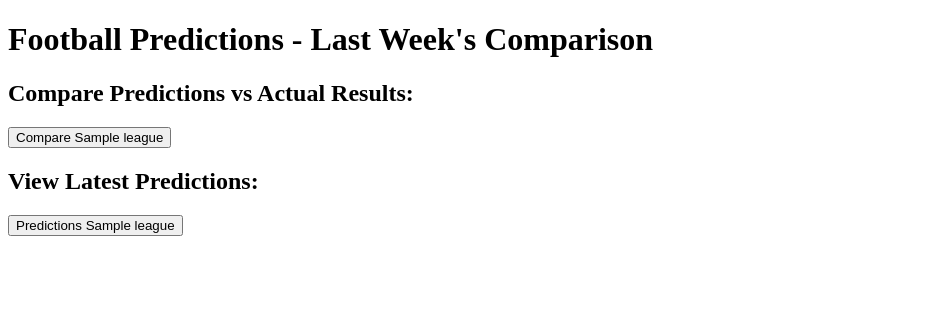
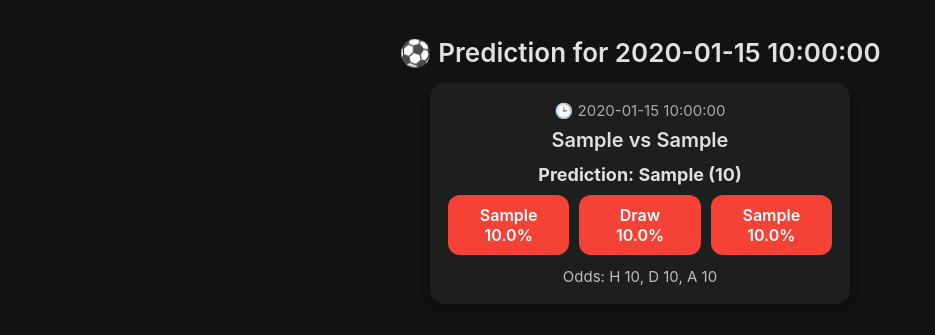
Before and after one commit to LinusPiorkowsky/BetAI, a Flask app: template templates/index.html in a window 1280 px wide. Shown: the top 335 px of the page, without its empty margins (0-935 px from the left). Run offline with Flask 3, Linux system fonts and the light colour scheme; the template is opened without the code that fills it: most values are stand-ins (such as "Sample title", 1, 10 or a date in 2020).

Commit message:
Prediction flask

```diff
--- a/app.py
+++ b/app.py
@@ -1,107 +1,38 @@
-from flask import Flask, render_template, request
 import os
 import pandas as pd
-import datetime
-import glob
+from flask import Flask, render_template
 
 app = Flask(__name__)
 
-# Define leagues
-LEAGUES = ["D1", "F1", "I1", "SP1", "E0"]  # Add more leagues as needed
+# Verzeichnis der Predictions
+PREDICTION_DIR = "data/predictions"
 
-# Data paths
-DATA_DIR = "data"
-PREDICTION_DIR = os.path.join(DATA_DIR, "prediction_history")
-SEASON_DIR = os.path.join(DATA_DIR, "2024_25")
+def get_latest_prediction():
+    """Findet die neueste Prediction-Datei und lädt sie als DataFrame."""
+    prediction_files = sorted(
+        [f for f in os.listdir(PREDICTION_DIR) if f.startswith("prediction") and f.endswith(".csv")],
+        key=lambda x: int(x.replace("prediction", "").replace(".csv", ""))
+    )
 
-def get_latest_prediction_file(league):
-    """Find the latest prediction file for the given league."""
-    pattern = os.path.join(PREDICTION_DIR, f"predictions_{league}_*.csv")
-    prediction_files = sorted(glob.glob(pattern), reverse=True)  # Sort newest first
-    return prediction_files[0] if prediction_files else None
+    if not prediction_files:
+        return None
 
-def load_actual_results(league):
-    """Load actual results for the current season."""
-    actual_file = os.path.join(SEASON_DIR, f"{league}.csv")
-    if os.path.exists(actual_file):
-        df_actual = pd.read_csv(actual_file)
-        df_actual["Date"] = pd.to_datetime(df_actual["Date"], format="%d/%m/%Y", errors="coerce")
-        df_actual = df_actual.dropna(subset=["Date"])  # Remove invalid dates
-        return df_actual
-    return None
-
-def compare_predictions(league):
-    """Compare predictions with actual outcomes."""
-    pred_file = get_latest_prediction_file(league)
-    actual_data = load_actual_results(league)
-
-    if not pred_file or actual_data is None:
-        return None  # No data available
-
-    df_preds = pd.read_csv(pred_file)
-    df_preds["Date"] = pd.to_datetime(df_preds["Date"], errors="coerce")
-
-    # Filter for last week's matches
-    one_week_ago = datetime.datetime.today() - datetime.timedelta(days=7)
-    df_preds = df_preds[df_preds["Date"] >= one_week_ago].copy()
-
-    # Merge with actual data
-    df_actual = actual_data[["Date", "HomeTeam", "AwayTeam", "FTHG", "FTAG", "FTR"]].copy()
-    df_actual["HomeTeam"] = df_actual["HomeTeam"].str.strip().str.lower()
-    df_actual["AwayTeam"] = df_actual["AwayTeam"].str.strip().str.lower()
-
-    df_preds["HomeTeam"] = df_preds["HomeTeam"].str.strip().str.lower()
-    df_preds["AwayTeam"] = df_preds["AwayTeam"].str.strip().str.lower()
-
-    df_merged = pd.merge(df_preds, df_actual, on=["Date", "HomeTeam", "AwayTeam"], how="left")
-
-    # Determine if prediction was correct
-    df_merged["Correct"] = df_merged["Prediction"] == df_merged["FTR"]
-
-    return df_merged
-
-def load_predictions(league):
-    """Load latest predictions only."""
-    pred_file = get_latest_prediction_file(league)
-
-    if not pred_file:
-        return None  # No data available
-
-    df_preds = pd.read_csv(pred_file)
-    df_preds["Date"] = pd.to_datetime(df_preds["Date"], errors="coerce")
-
-    return df_preds
+    latest_file = os.path.join(PREDICTION_DIR, prediction_files[-1])
+    df = pd.read_csv(latest_file)
+    return df
 
 @app.route("/")
-def home():
-    """Homepage with buttons for each league."""
-    return render_template("index.html", leagues=LEAGUES)
+def index():
+    """Zeigt die neueste Prediction."""
+    df = get_latest_prediction()
+    if df is None or df.empty:
+        return render_template("index.html", predictions=None)
 
-@app.route("/league/<league>")
-def show_league(league):
-    """Display predictions vs actual results for a league."""
-    if league not in LEAGUES:
-        return "Invalid league!", 404
+    # Sortiere nach Wahrscheinlichkeit eines Sieges (egal welches)
+    df["Max_Prob"] = df[["Prob_HomeWin", "Prob_Draw", "Prob_AwayWin"]].max(axis=1)
+    df = df.sort_values(by="Max_Prob", ascending=False)
 
-    results = compare_predictions(league)
-
-    if results is None or results.empty:
-        return render_template("league.html", league=league, error="No data available.")
-
-    return render_template("league.html", league=league, results=results.to_dict(orient="records"))
-
-@app.route("/predictions/<league>")
-def show_predictions(league):
-    """Display only the latest predictions for a league."""
-    if league not in LEAGUES:
-        return "Invalid league!", 404
-
-    predictions = load_predictions(league)
-
-    if predictions is None or predictions.empty:
-        return render_template("predictions.html", league=league, error="No predictions available.")
-
-    return render_template("predictions.html", league=league, predictions=predictions.to_dict(orient="records"))
+    return render_template("index.html", predictions=df.to_dict(orient="records"))
 
 if __name__ == "__main__":
-    app.run(debug=True)
+    app.run(debug=True, host="0.0.0.0", port=5000)
--- a/templates/index.html
+++ b/templates/index.html
@@ -4,18 +4,108 @@
     <meta charset="UTF-8">
     <meta name="viewport" content="width=device-width, initial-scale=1.0">
     <title>Football Predictions</title>
+    <style>
+        body {
+            font-family: -apple-system, BlinkMacSystemFont, "Segoe UI", Roboto, Helvetica, Arial, sans-serif;
+            background-color: #121212;
+            color: #e0e0e0;
+            margin: 0;
+            padding: 20px;
+            text-align: center;
+        }
+        h1 {
+            font-size: 26px;
+            font-weight: 600;
+            margin-bottom: 15px;
+        }
+        .container {
+            max-width: 420px;
+            margin: 0 auto;
+        }
+        .match-card {
+            background: #1e1e1e;
+            border-radius: 14px;
+            padding: 18px;
+            margin-bottom: 12px;
+            box-shadow: 0px 5px 10px rgba(0,0,0,0.25);
+        }
+        .match-teams {
+            font-size: 20px;
+            font-weight: 600;
+            margin-bottom: 5px;
+        }
+        .prediction {
+            font-size: 18px;
+            font-weight: bold;
+            margin-top: 12px;
+        }
+        .probabilities {
+            display: flex;
+            justify-content: space-between;
+            margin-top: 10px;
+            gap: 10px;
+        }
+        .prob {
+            font-size: 16px;
+            padding: 10px 18px; /* Bigger probability boxes */
+            border-radius: 12px;
+            font-weight: 600;
+            color: #fff;
+            flex: 1;
+            text-align: center;
+        }
+        .odds {
+            margin-top: 12px;
+            font-size: 15px;
+            color: #bdbdbd;
+        }
+        .time {
+            font-size: 15px;
+            color: #aaa;
+            margin-bottom: 8px;
+        }
+    </style>
 </head>
 <body>
-    <h1>Football Predictions - Last Week's Comparison</h1>
+    {% if predictions %}
+        <h1>⚽ Prediction for {{ predictions[0].Date }}</h1>
+        <div class="container">
+            {% for match in predictions %}
+            <div class="match-card">
+                <div class="time">🕒 {{ match.Time }}</div>
+                <div class="match-teams">{{ match.HomeTeam.capitalize() }} vs {{ match.AwayTeam.capitalize() }}</div>
 
-    <h2>Compare Predictions vs Actual Results:</h2>
-    {% for league in leagues %}
-        <button onclick="window.location.href='/league/{{ league }}'">Compare {{ league }}</button>
-    {% endfor %}
+                <div class="prediction">
+                    Prediction: <strong>
+                        {% if match.Prediction == "H" %}
+                            {{ match.HomeTeam.capitalize() }} ({{ match.AvgH }})
+                        {% elif match.Prediction == "D" %}
+                            Draw ({{ match.AvgD }})
+                        {% else %}
+                            {{ match.AwayTeam.capitalize() }} ({{ match.AvgA }})
+                        {% endif %}
+                    </strong>
+                </div>
 
-    <h2>View Latest Predictions:</h2>
-    {% for league in leagues %}
-        <button onclick="window.location.href='/predictions/{{ league }}'">Predictions {{ league }}</button>
-    {% endfor %}
+                {% set max_prob = [match.Prob_HomeWin, match.Prob_Draw, match.Prob_AwayWin]|max %}
+                <div class="probabilities">
+                    <div class="prob" style="background-color: {% if match.Prob_HomeWin >= 0.50 %}#4caf50{% elif match.Prob_HomeWin >= 0.35 %}#ffc107{% else %}#f44336{% endif %};">
+                          {{ match.HomeTeam.capitalize() }} {{ "%.1f"|format(match.Prob_HomeWin * 100) }}%
+                    </div>
+                    <div class="prob" style="background-color: {% if match.Prob_Draw >= 0.50 %}#4caf50{% elif match.Prob_Draw >= 0.35 %}#ffc107{% else %}#f44336{% endif %};">
+                          Draw {{ "%.1f"|format(match.Prob_Draw * 100) }}%
+                    </div>
+                    <div class="prob" style="background-color: {% if match.Prob_AwayWin >= 0.50 %}#4caf50{% elif match.Prob_AwayWin >= 0.35 %}#ffc107{% else %}#f44336{% endif %};">
+                          {{ match.AwayTeam.capitalize() }} {{ "%.1f"|format(match.Prob_AwayWin * 100) }}%
+                    </div>
+                </div>
+
+                <div class="odds">Odds: H {{ match.AvgH }}, D {{ match.AvgD }}, A {{ match.AvgA }}</div>
+            </div>
+            {% endfor %}
+        </div>
+    {% else %}
+        <h1>No predictions available.</h1>
+    {% endif %}
 </body>
 </html>
```
Also changed, not shown: templates/league.html (deleted, +0 -41 lines), templates/predictions.html (deleted, +0 -41 lines).
